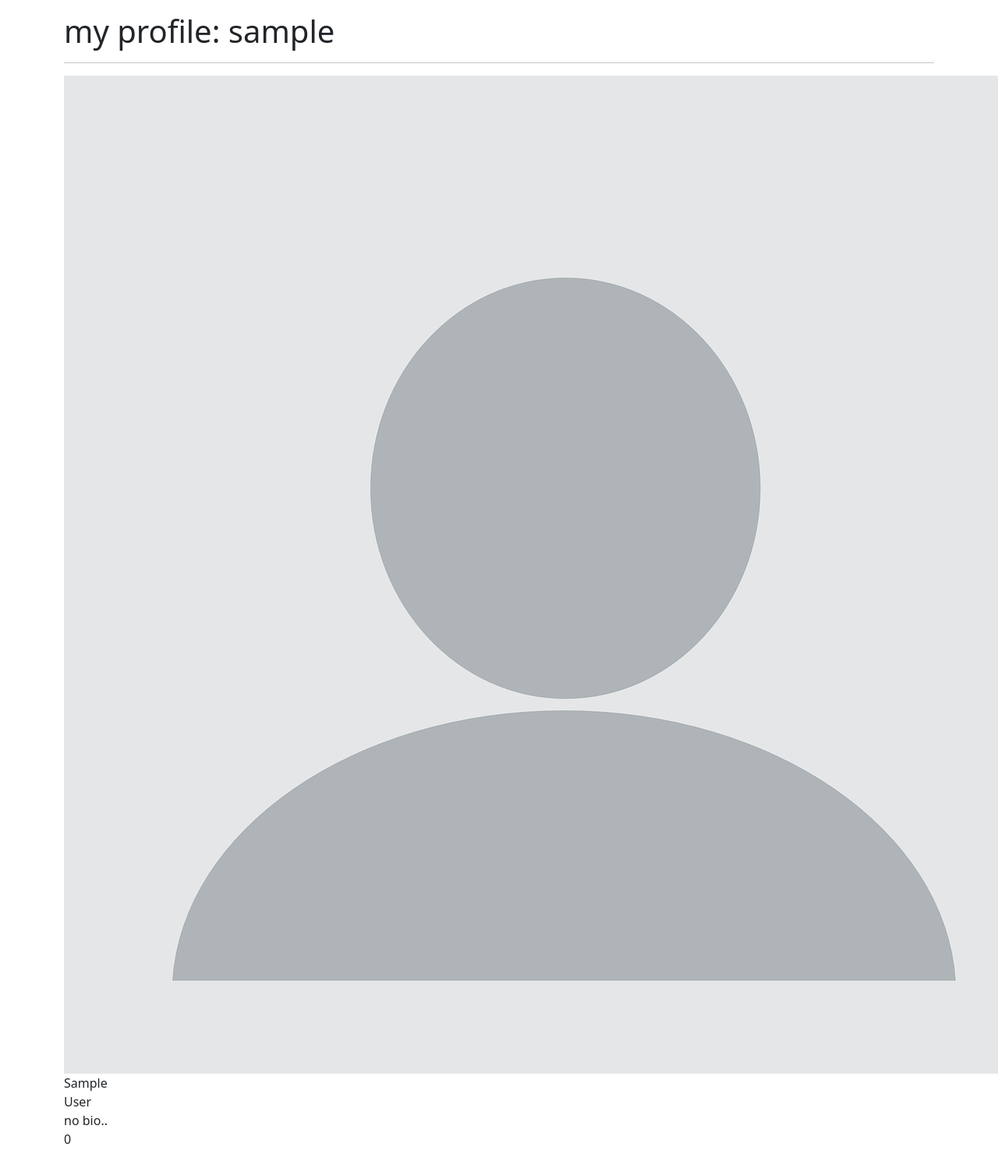
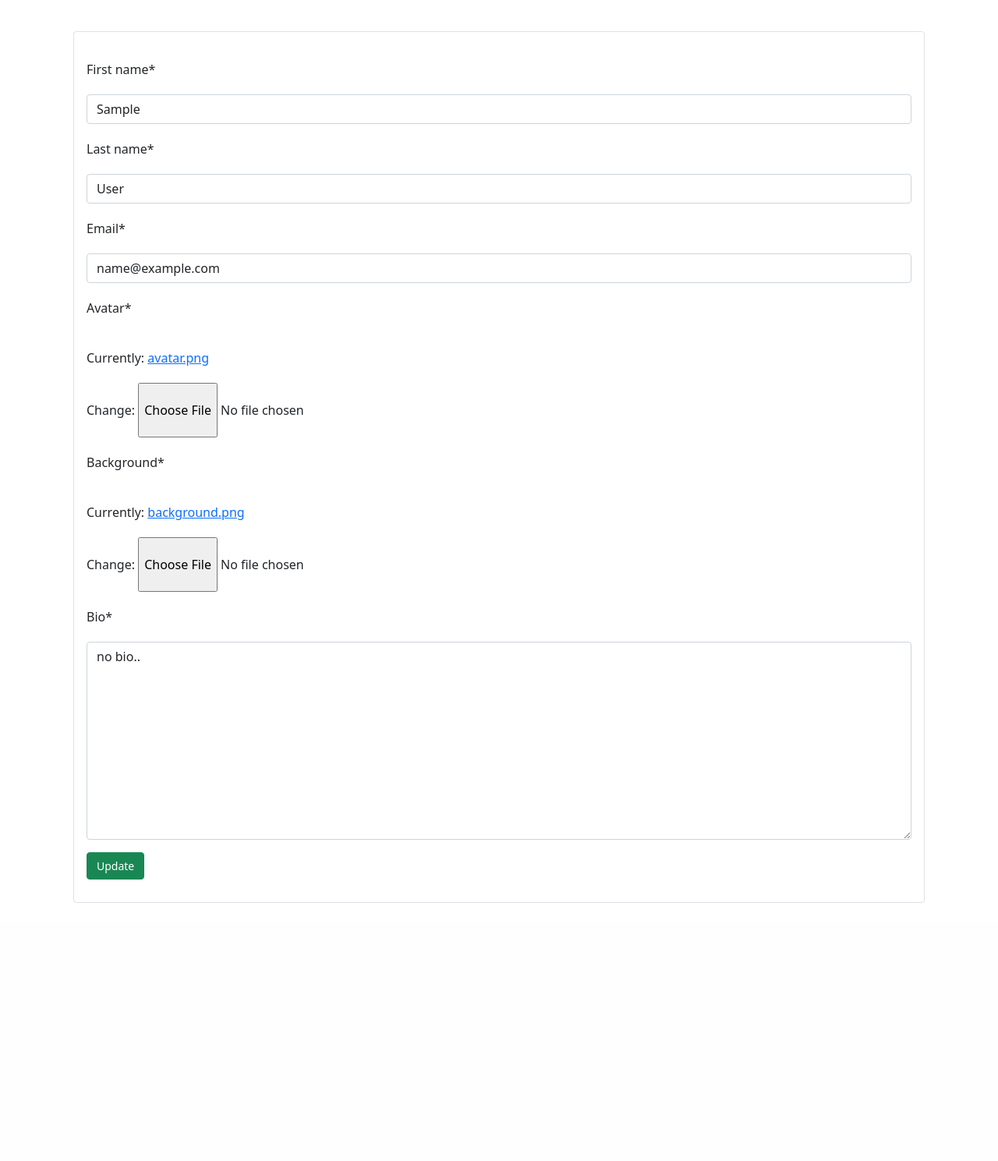
Before and after one commit to OmarYehia/django-social_network, a Django app: a page that uses src/profiles/templates/profiles/myprofile.html in a window 1280 px wide; the page is wider, and only the part inside the window is pictured. Shown: the part 56-1545 px from the top of that part at 78% size. After the commit the page ends 1214 px from the top of that part, so only its background shows below. Run offline with Django 3.2, Linux system fonts and the light colour scheme; the visitor is signed in with stand-in values (Sample User, id 1); data comes from the database, SQL or seed files in the repository; some libraries are stand-ins or nearby versions.

Commit message:
let user update his profile

```diff
--- a/src/posts/views.py
+++ b/src/posts/views.py
@@ -13,7 +13,7 @@ def posts_index(request):
     user = request.user
     profile = Profile.objects.get(user=user)
     friend_profiles = []
-    friends = profile.following.all()
+    friends = profile.friends.all()
     for friend in friends:
         friend_profile = Profile.objects.get(user=friend)
         friend_profiles.append(friend_profile)
--- /dev/null
+++ b/src/profiles/forms.py
@@ -0,0 +1,7 @@
+from django import forms
+from .models import Profile
+
+class ProfileModelForm(forms.ModelForm):
+    class Meta:
+        model = Profile
+        fields = ('first_name', 'last_name', 'email', 'avatar', 'background', 'bio')
--- a/src/profiles/templates/profiles/myprofile.html
+++ b/src/profiles/templates/profiles/myprofile.html
@@ -5,21 +5,18 @@ My profile
 {% endblock title %}
 
 {% block content %}
-<h1>my profile: {{ profile }}</h1>
-<hr>
-<img src="{{ profile.avatar.url }}">
-{{ profile.first_name }}
-<br>
-{{ profile.last_name }}
-<br>
-{{ profile.bio }}
-<br>
-{{ profile.friends_count }}
-<br>
-<ul>
-    {% for friends in profile.get_friends_users %}
-     <li>{{ friends }}</li>
-    {% endfor %}
-</ul>
+{% load crispy_forms_tags %}
+
+
+{% if confirm %}
+<li class="list-group-item list-group-item-success">Your profile has been updated </li>
+{% endif %}
+<div class="container py-4">
+    <form class="updated-profile-form border rounded p-3" action="" method="POST" enctype="multipart/form-data">
+       {% csrf_token %}
+        {{ form | crispy }}
+       <button type="submit" class="btn btn-success">Update</button>
+    </form>
+</div>
 
 {% endblock content %}
--- a/src/profiles/views.py
+++ b/src/profiles/views.py
@@ -1,6 +1,7 @@
 from django.shortcuts import render
 from .models import Profile
 from django.contrib.auth.models import User
+from .forms import ProfileModelForm
 from django.views.generic import TemplateView, View
 from django.http import JsonResponse
 from django.contrib.auth.decorators import login_required, permission_required
@@ -10,8 +11,18 @@ from django.contrib.auth.decorators import login_required, permission_required
 def my_profile_view(request, username):
     user = User.objects.get(username=username)
     profile = Profile.objects.get(user=user)
+    form = ProfileModelForm(request.POST or None, request.FILES or None, instance=profile)
+    confirm = False
+
+    if request.method == 'POST':
+        if form.is_valid():
+            form.save()
+            confirm = True
+
     context = {
         'profile': profile,
+        'form': form,
+        'confirm': confirm
     }
     return render(request, 'profiles/myprofile.html', context)
 
--- a/src/static/style.css
+++ b/src/static/style.css
@@ -4,6 +4,13 @@
 .create-comment-form input {
     font-size:13px;
      color:#333;
+}
+.updated-profile-form{
+  font-weight: 200;
+  line-height: 4
+}
+.updated-profile-form input, .updated-profile-form textarea {
+  font-weight: 200;
 }
 
 .errorlist {
```
